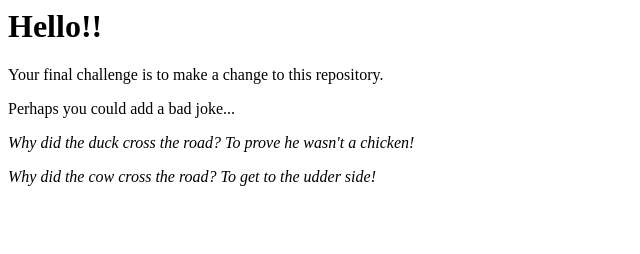
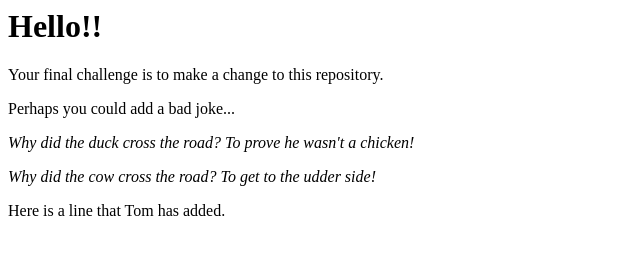
Before and after one commit to tomstringer/Hello-World, a plain HTML site: page index.html in a window 1280 px wide. Shown: the whole page, without its empty margins (0-640 px from the left). Drawn offline with Linux system fonts and the light colour scheme.

Commit message:
Add line from Tom

```diff
--- a/index.html
+++ b/index.html
@@ -12,5 +12,7 @@
 
     <p><i>Why did the cow cross the road? To get to the udder side!</i></p>
 
+    <p>Here is a line that Tom has added.</p>
+
   </body>
 </html>
```
